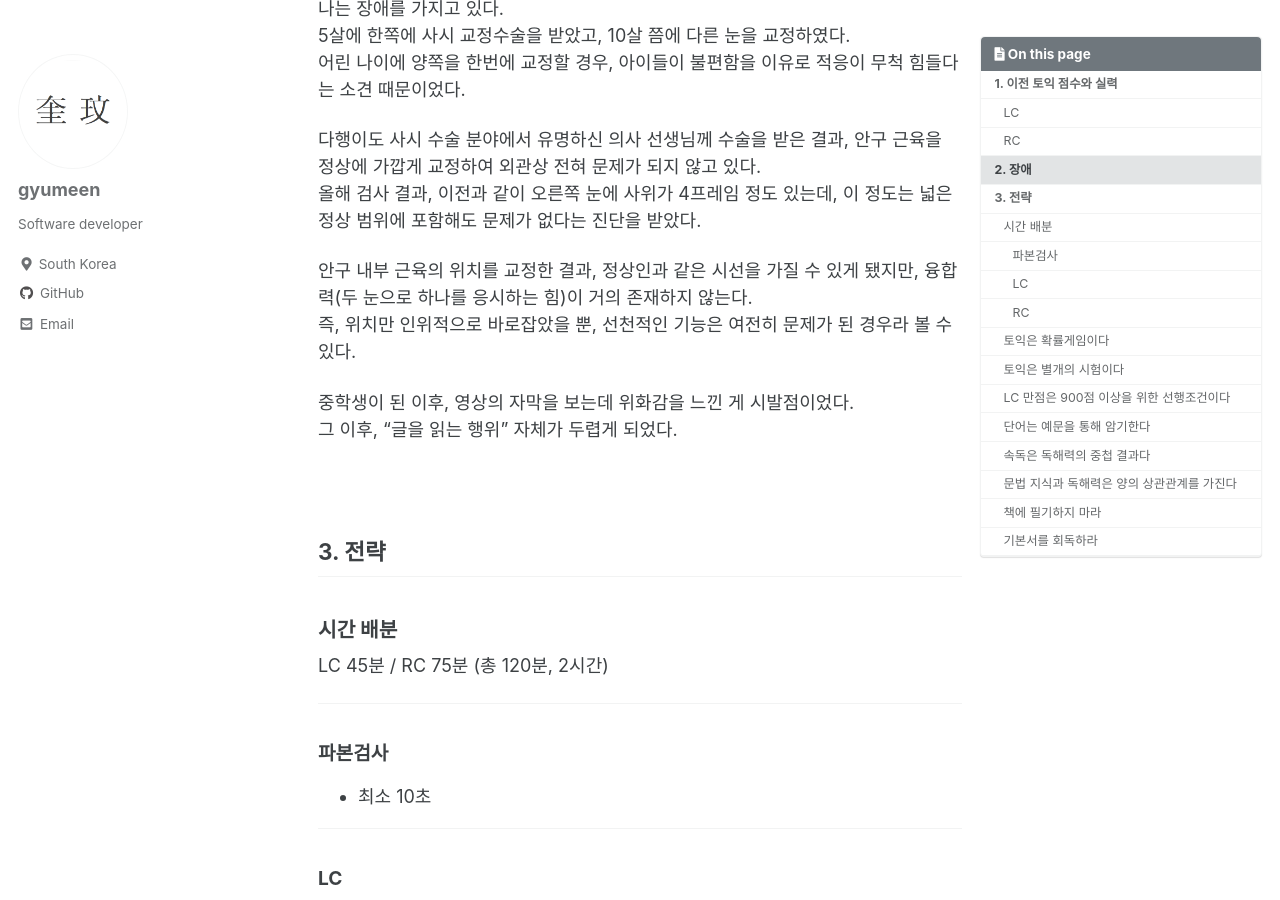
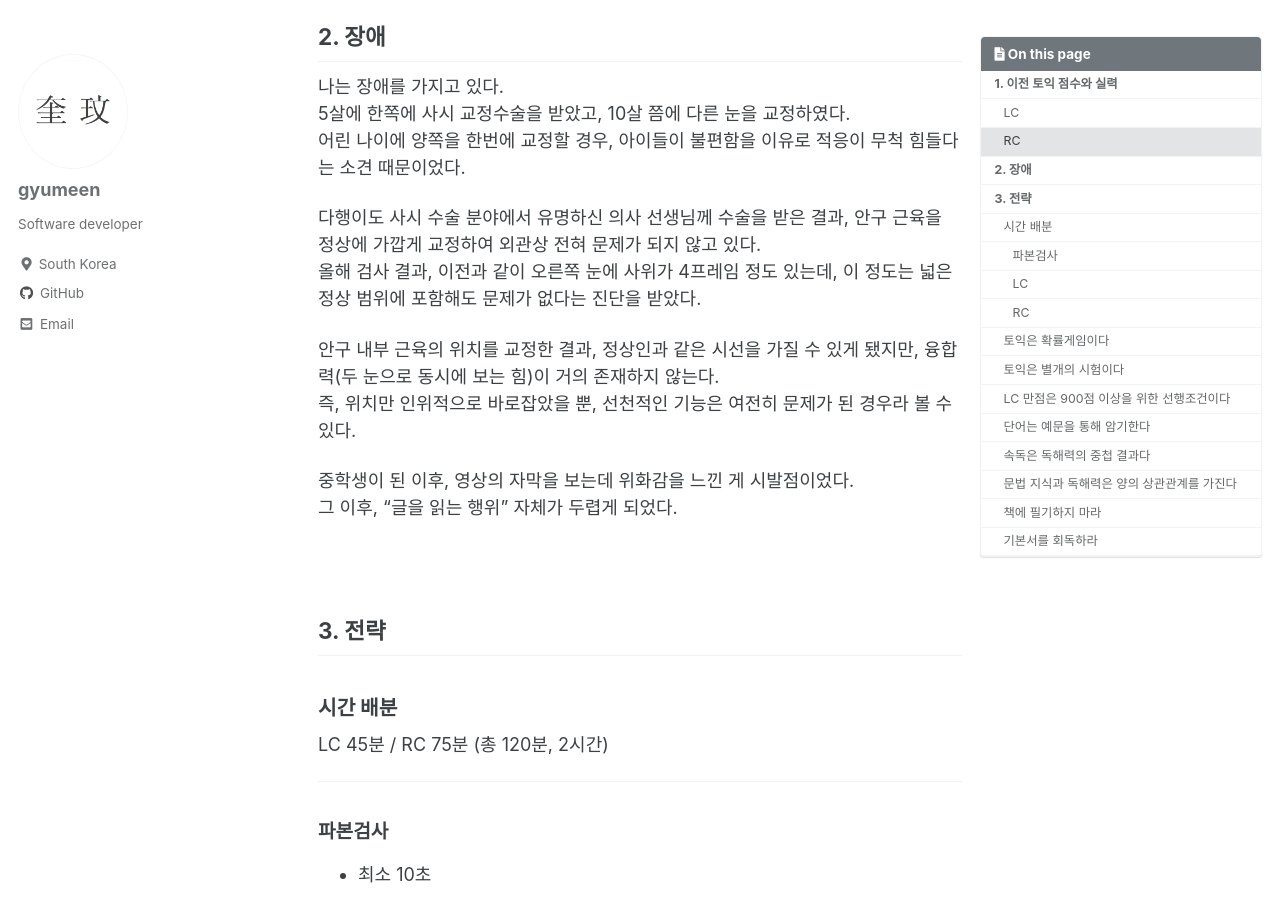
Before and after one commit to gyumeen/gyumeen.github.io, a Jekyll site: the page built from _posts/2021/Challenge/TOEIC/2021-04-01-[Toeic]1.md, in a window 1280 px wide and 900 px high, scrolled down 1171 px. Built offline with Jekyll 4.4.1, drawn with Linux system fonts in a browser that asks for light colours; cached includes are drawn as plain includes; comment, search, counter and statistics services are not loaded; some of the changed text lies outside the part shown.

Commit message:
Update 2021-04-01-[Toeic]1.md

```diff
--- a/_posts/2021/Challenge/TOEIC/2021-04-01-[Toeic]1.md
+++ b/_posts/2021/Challenge/TOEIC/2021-04-01-[Toeic]1.md
@@ -11,6 +11,8 @@ tags:
 
 last_modified_at: 2021-04-01
 ---
+
+<br/>
 
 오늘 날짜 : 2021.04.01 (목) <br/>
 시험일 : 2021.04.25 (토) - TOEIC 제 433회
@@ -50,7 +52,7 @@ RC의 경우, 시험칠 때마다 꾸준히 뒷 문제 최소 27개 ~ 33개를
 다행이도 사시 수술 분야에서 유명하신 의사 선생님께 수술을 받은 결과, 안구 근육을 정상에 가깝게 교정하여 외관상 전혀 문제가 되지 않고 있다.
 올해 검사 결과, 이전과 같이 오른쪽 눈에 사위가 4프레임 정도 있는데, 이 정도는 넓은 정상 범위에 포함해도 문제가 없다는 진단을 받았다.
 
-안구 내부 근육의 위치를 교정한 결과, 정상인과 같은 시선을 가질 수 있게 됐지만, 융합력(두 눈으로 하나를 응시하는 힘)이 거의 존재하지 않는다.
+안구 내부 근육의 위치를 교정한 결과, 정상인과 같은 시선을 가질 수 있게 됐지만, 융합력(두 눈으로 동시에 보는 힘)이 거의 존재하지 않는다.
 즉, 위치만 인위적으로 바로잡았을 뿐, 선천적인 기능은 여전히 문제가 된 경우라 볼 수 있다.
 
 중학생이 된 이후, 영상의 자막을 보는데 위화감을 느낀 게 시발점이었다.
@@ -144,6 +146,7 @@ RC 파트 5를 풀 때, 얍싸비 스킬을 적극적으로 사용한다.
 - 예문의 실전 문장을 통해 해당 단어가 어떨 때 어떤 뜻으로 사용되는지 Case별 빠른 '연상' 가능 효과
 
 <a name="footnote_1">[1]</a>: <U>나만의 단어장 : </U>
+
 네이버 사전 모바일 앱의 '단어장' 기능을 활용
 - '필기' 기능을 통해 단어의 자주 쓰이는 뜻 위주로 따로 입력
 - 단어를 저장하고 해당 단어의 예문을 뒷 순서에 저장
```
Also changed, not shown: other parts of _posts/2021/Challenge/TOEIC/2021-04-01-[Toeic]1.md (+2 -2 lines).
